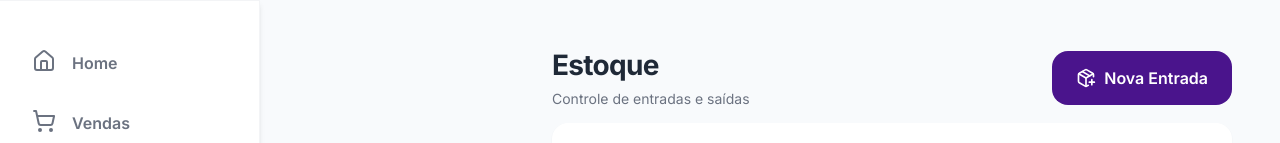
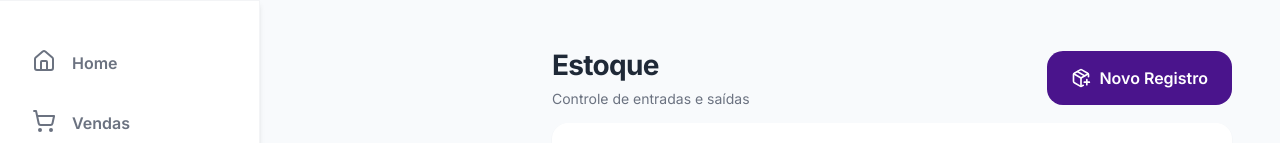
Before and after one commit to projetoacaikalix/acai-kalix, a React (Vite) app: page /estoque in a window 1280 px wide. Shown: the top 143 px of the page. Built offline with nearby package versions, Linux system fonts and the light colour scheme; no server answers; the database is empty.

Commit message:
Corrigindo botoes Novo Registro e Produto

```diff
--- a/src/pages/Products.jsx
+++ b/src/pages/Products.jsx
@@ -118,7 +118,7 @@ export default function Products() {
                 </div>
                 {!isFormOpen && (
                     <button className="btn btn-primary" onClick={() => setIsFormOpen(true)}>
-                        <Plus size={20} /> <span className="hide-mobile">Novo Registro</span>
+                        <Plus size={20} /> <span className="hide-mobile">Novo Produto</span>
                     </button>
                 )}
             </div>
@@ -126,7 +126,7 @@ export default function Products() {
             {isFormOpen && (
                 <div className="card mb-4 animate-fade-in">
                     <div className="flex justify-between items-center mb-4">
-                        <h2>{editingId ? 'Editar Registro' : 'Novo Registro'}</h2>
+                        <h2>{editingId ? 'Editar Produto' : 'Novo Produto'}</h2>
                         <button className="btn-icon-only text-muted" onClick={resetForm} style={{ background: 'transparent', border: 'none' }}>
                             <X size={24} />
                         </button>
--- a/src/pages/Stock.jsx
+++ b/src/pages/Stock.jsx
@@ -132,14 +132,14 @@ export default function Stock() {
                 </div>
                 {!isFormOpen && (
                     <button className="btn btn-primary" onClick={() => setIsFormOpen(true)}>
-                        <PackagePlus size={20} /> <span className="hide-mobile">Nova Entrada</span>
+                        <PackagePlus size={20} /> <span className="hide-mobile">Novo Registro</span>
                     </button>
                 )}
             </div>
 
             {isFormOpen && (
                 <div className="card mb-4 animate-fade-in">
-                    <h2>{editingId ? 'Editar Movimentação' : 'Registrar Entrada de Estoque'}</h2>
+                    <h2>{editingId ? 'Editar Movimentação' : 'Novo Registro'}</h2>
                     <form onSubmit={handleSubmit} className="grid-2 mt-4">
                         <div className="form-group">
                             <label>Nome do Insumo / Componente</label>
```
